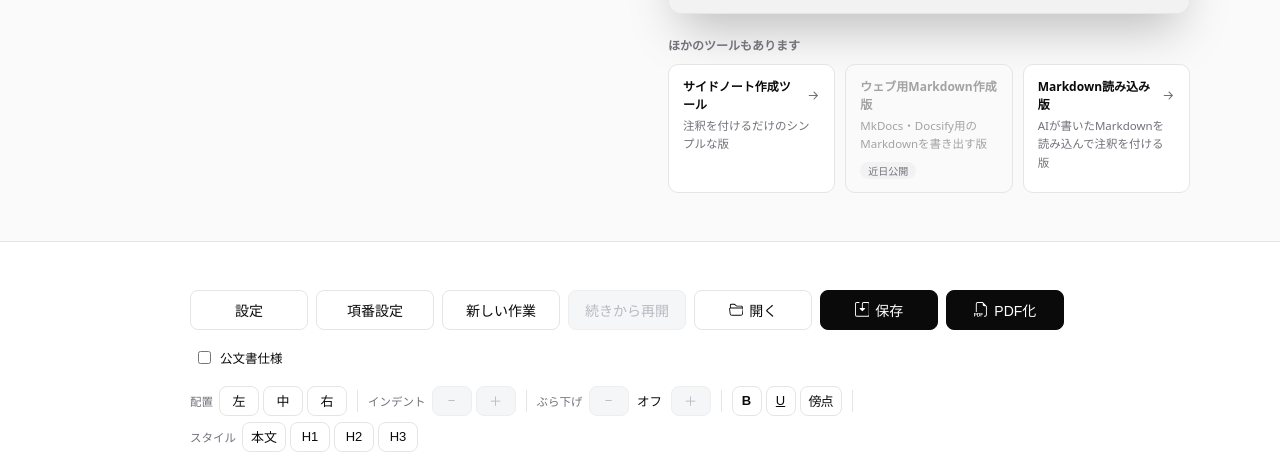
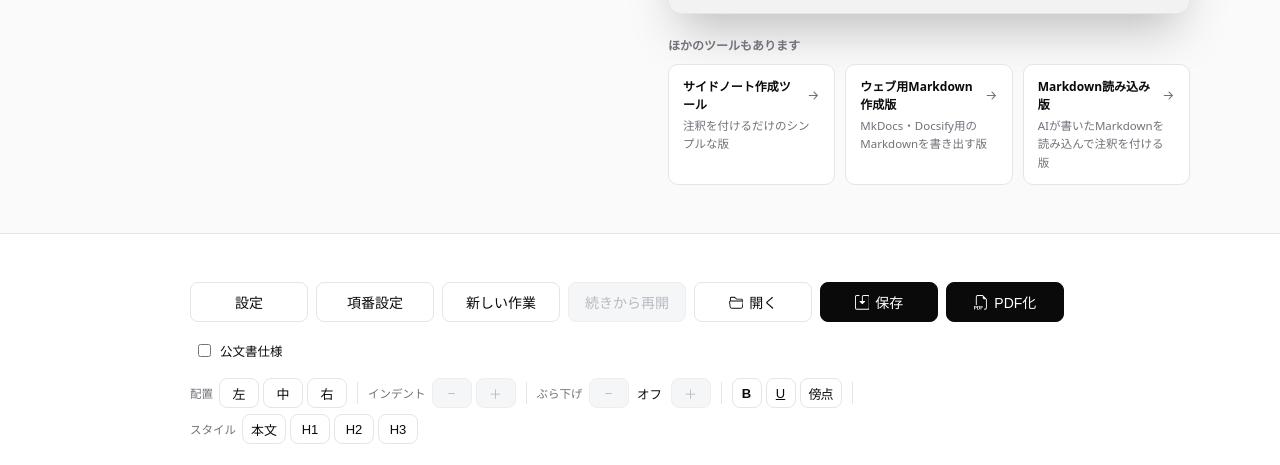
Before and after one commit to minnanosaiban/sidenote-pdf-doc, a website: page public/index.html in a window 1280 px wide. Shown: the part 307-772 px from the top of the page. Drawn offline with Linux system fonts and the light colour scheme.

Commit message:
派生カードの「ウェブ用Markdown作成版」を公開済みリンクに切り替え
https://sidenote-pdf-web.pages.dev/ を公開したため、「近日公開」バッジ付きの
無効カードを、他のカードと同じ矢印付きのリンクカードに差し替えた。

Co-Authored-By: Claude Opus 5 <noreply@anthropic.com>
Claude-Session: https://claude.ai/code/session_01TBy53A9V6A5mvs4xQt25L7

```diff
--- a/public/index.html
+++ b/public/index.html
@@ -87,7 +87,7 @@
         </div>
       </div>
 
-      <!-- ほかのツール3枚（本体 / ウェブ用Markdown作成版[近日公開] / Markdown読み込み版）。
+      <!-- ほかのツール3枚（本体 / ウェブ用Markdown作成版 / Markdown読み込み版）。
            矢印＝押せば飛べる印。ウェブ用Markdown作成版はまだ無いので矢印を持たせない。 -->
       <div class="related-row-label">ほかのツールもあります</div>
       <div class="related-row">
@@ -95,11 +95,10 @@
           <div class="related-card-name">サイドノート作成ツール<svg class="related-card-arrow" viewBox="0 0 16 16" fill="currentColor" aria-hidden="true"><path fill-rule="evenodd" d="M8.146 3.146a.5.5 0 0 1 .708 0l4.5 4.5a.5.5 0 0 1 0 .708l-4.5 4.5a.5.5 0 0 1-.708-.708L11.793 8 8.146 4.354a.5.5 0 0 1 0-.708z"/><path fill-rule="evenodd" d="M2 8a.5.5 0 0 1 .5-.5h10a.5.5 0 0 1 0 1h-10A.5.5 0 0 1 2 8z"/></svg></div>
           <div class="related-card-desc">注釈を付けるだけのシンプルな版</div>
         </a>
-        <div class="related-card related-card-soon" aria-disabled="true">
-          <div class="related-card-name">ウェブ用Markdown作成版</div>
+        <a class="related-card" href="https://sidenote-pdf-web.pages.dev/" target="_blank" rel="noopener">
+          <div class="related-card-name">ウェブ用Markdown作成版<svg class="related-card-arrow" viewBox="0 0 16 16" fill="currentColor" aria-hidden="true"><path fill-rule="evenodd" d="M8.146 3.146a.5.5 0 0 1 .708 0l4.5 4.5a.5.5 0 0 1 0 .708l-4.5 4.5a.5.5 0 0 1-.708-.708L11.793 8 8.146 4.354a.5.5 0 0 1 0-.708z"/><path fill-rule="evenodd" d="M2 8a.5.5 0 0 1 .5-.5h10a.5.5 0 0 1 0 1h-10A.5.5 0 0 1 2 8z"/></svg></div>
           <div class="related-card-desc">MkDocs・Docsify用のMarkdownを書き出す版</div>
-          <span class="soon-badge">近日公開</span>
-        </div>
+        </a>
         <a class="related-card" href="https://sidenote-pdf-md.pages.dev/" target="_blank" rel="noopener">
           <div class="related-card-name">Markdown読み込み版<svg class="related-card-arrow" viewBox="0 0 16 16" fill="currentColor" aria-hidden="true"><path fill-rule="evenodd" d="M8.146 3.146a.5.5 0 0 1 .708 0l4.5 4.5a.5.5 0 0 1 0 .708l-4.5 4.5a.5.5 0 0 1-.708-.708L11.793 8 8.146 4.354a.5.5 0 0 1 0-.708z"/><path fill-rule="evenodd" d="M2 8a.5.5 0 0 1 .5-.5h10a.5.5 0 0 1 0 1h-10A.5.5 0 0 1 2 8z"/></svg></div>
           <div class="related-card-desc">AIが書いたMarkdownを読み込んで注釈を付ける版</div>
```
